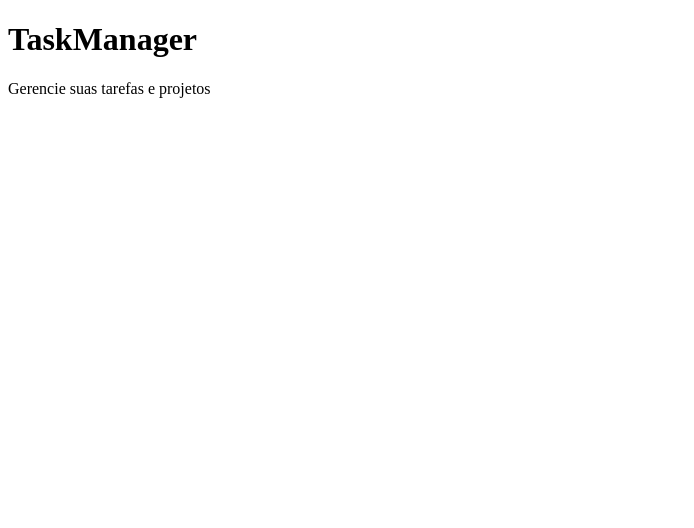
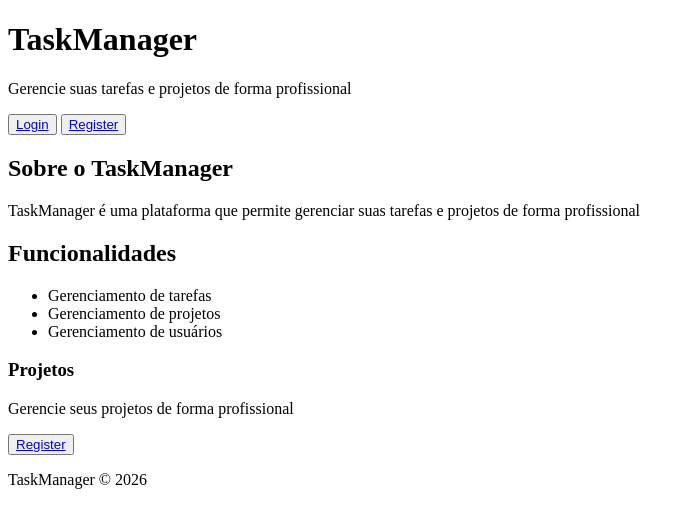
Before and after one commit to VixtorSouza/TaskManager, a website: page web/index.html in a window 1280 px wide. Shown: the whole page, without its empty margins (0-694 px from the left). Drawn offline with Linux system fonts and the light colour scheme.

Commit message:
criei a primeira parte do site

```diff
--- a/web/auth.js
+++ b/web/auth/auth.js
@@ -71,6 +71,6 @@ login.addEventListener("submit", async (e) => {
             console.log("erro no login")
         }
     }catch( error){
-        console.log("erro de conexão")
+        console.log("erro de conexão", error)
     }
     })
--- a/web/index.html
+++ b/web/index.html
@@ -8,8 +8,37 @@
 </head>
 
 <body>
-    <h1>TaskManager</h1>
-    <p>Gerencie suas tarefas e projetos</p>
+    <header>
+        <h1>TaskManager</h1>
+        <p>Gerencie suas tarefas e projetos de forma profissional</p>
+        <nav>
+            <button id="loginBtn"><a href="auth/authLogin.html">Login</a></button>
+            <button id="registerBtn"><a href="auth/authRegister.html">Register</a></button>
+        </nav>
+    </header>
+    <main>
+        <section>
+            <h2>Sobre o TaskManager</h2>
+            <p>TaskManager é uma plataforma que permite gerenciar suas tarefas e projetos de forma profissional</p>
+        </section>
+        <section>
+            <h2>Funcionalidades</h2>
+            <ul>
+                <li>Gerenciamento de tarefas</li>
+                <li>Gerenciamento de projetos</li>
+                <li>Gerenciamento de usuários</li>
+            </ul>
+        </section>
+        <section>
+            <h3>Projetos</h3>
+            <p>Gerencie seus projetos de forma profissional</p>
+            <button id="registerBtn"><a href="auth/authRegister.html">Register</a></button>
+        </section>
+    </main>
+    <footer>
+        <p>TaskManager &copy; 2026</p>
+    </footer>
+
 </body>
 
 </html>
```
Also changed, not shown: web/auth/authLogin.html (added, +16 -0 lines), web/auth/authRegister.html (renamed from web/auth.html, +0 -5 lines), web/dashboard.js (added).
